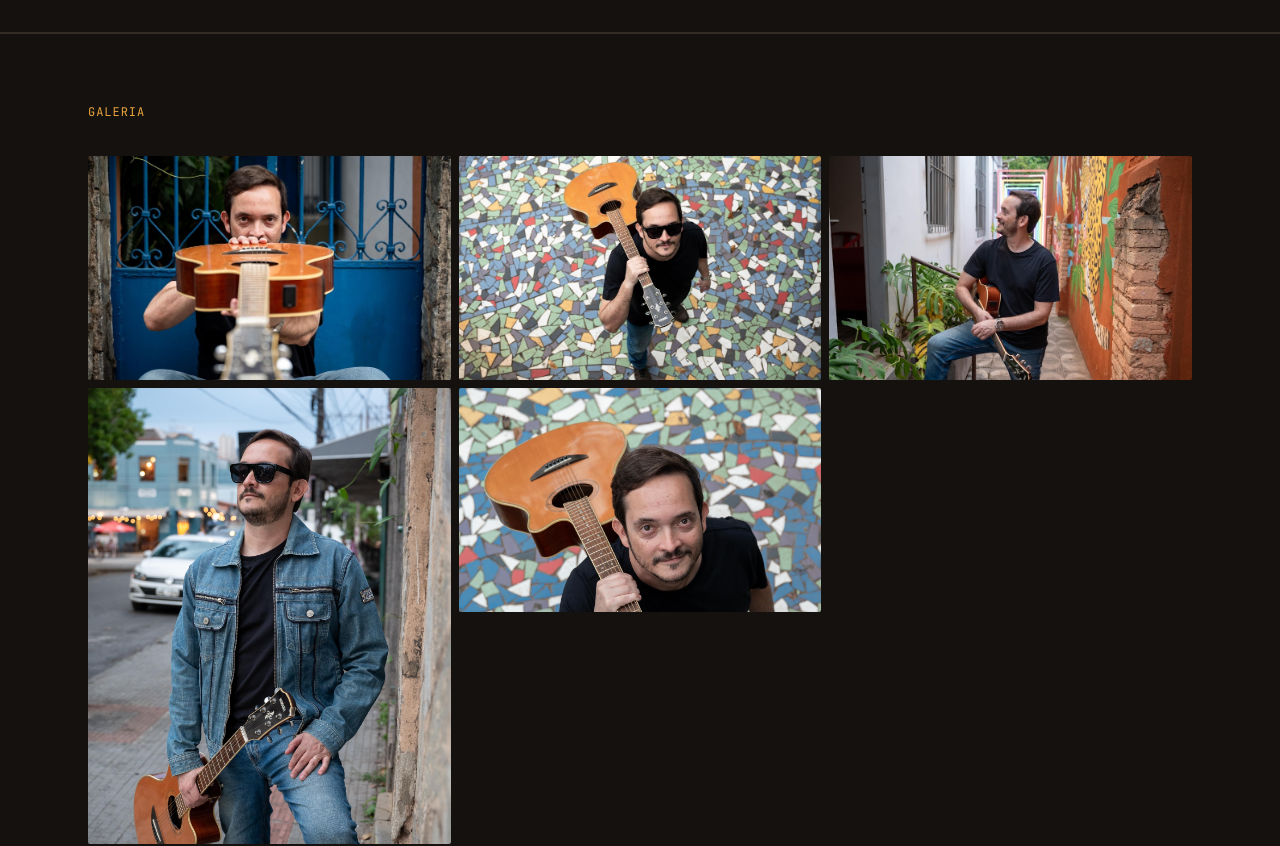
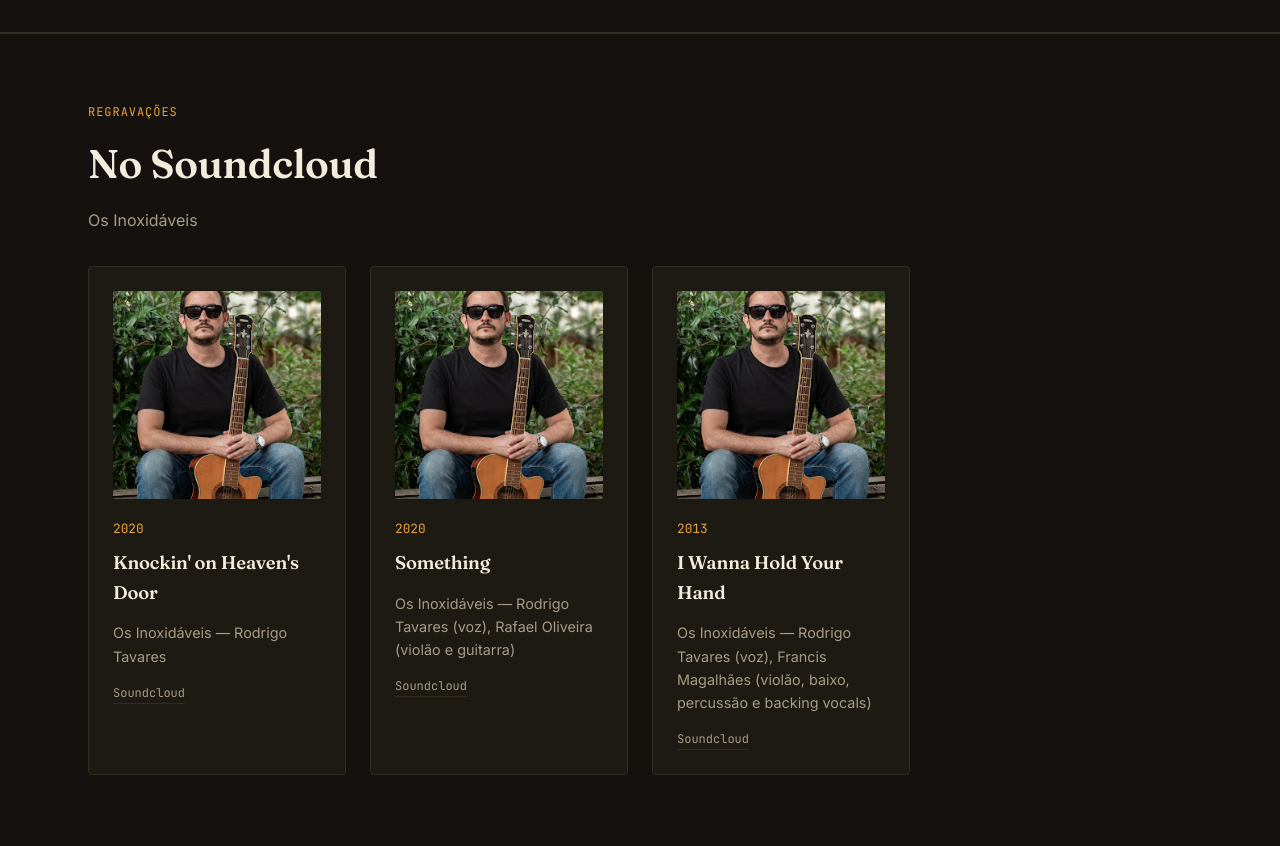
Before and after one commit to rodrigotavares79/rodrigotavares-site, a Next.js app: page /musica in a window 1280 px wide. Shown: the part 780-1626 px from the top of the page. Built offline with nearby package versions, Linux system fonts and the light colour scheme.

Commit message:
Add files via upload

```diff
--- a/app/musica/page.tsx
+++ b/app/musica/page.tsx
@@ -1,5 +1,4 @@
 import Footer from "@/components/Footer";
-import PhotoGrid, { Photo } from "@/components/PhotoGrid";
 
 const FAIXAS = [
   {
@@ -28,12 +27,31 @@ const FAIXAS = [
   },
 ];
 
-const GALERIA: Photo[] = [
-  { src: "/gallery/Rodrigo-1.jpg", label: "Foto 1" },
-  { src: "/gallery/Rodrigo-2.jpg", label: "Foto 2" },
-  { src: "/gallery/Rodrigo-4.jpg", label: "Foto 4" },
-  { src: "/gallery/Rodrigo-6.jpg", label: "Foto 6", tall: true },
-  { src: "/gallery/Rodrigo-8.jpg", label: "Foto 8" },
+const FAIXAS_SOUNDCLOUD = [
+  {
+    index: "C1",
+    titulo: "Knockin' on Heaven's Door",
+    ano: "2020",
+    descricao: "Os Inoxidáveis — Rodrigo Tavares",
+    capa: "/gallery/os-inoxidaveis-capa.jpg",
+    soundcloud: "https://soundcloud.com/osinoxidaveis/knockin-on-heavens-door",
+  },
+  {
+    index: "C2",
+    titulo: "Something",
+    ano: "2020",
+    descricao: "Os Inoxidáveis — Rodrigo Tavares (voz), Rafael Oliveira (violão e guitarra)",
+    capa: "/gallery/os-inoxidaveis-capa.jpg",
+    soundcloud: "https://soundcloud.com/osinoxidaveis/something",
+  },
+  {
+    index: "C3",
+    titulo: "I Wanna Hold Your Hand",
+    ano: "2013",
+    descricao: "Os Inoxidáveis — Rodrigo Tavares (voz), Francis Magalhães (violão, baixo, percussão e backing vocals)",
+    capa: "/gallery/os-inoxidaveis-capa.jpg",
+    soundcloud: "https://soundcloud.com/osinoxidaveis/i-wanna-hold-your-hand",
+  },
 ];
 
 export default function Musica() {
@@ -76,8 +94,32 @@ export default function Musica() {
 
       <section className="block" style={{ borderTop: "1px solid var(--border)" }}>
         <div className="container">
-          <span className="eyebrow">Galeria</span>
-          <PhotoGrid photos={GALERIA} />
+          <span className="eyebrow">Regravações</span>
+          <h2>No Soundcloud</h2>
+          <p className="text-muted" style={{ maxWidth: "34rem", marginTop: "0.75rem" }}>
+            Os Inoxidáveis
+          </p>
+
+          <div className="grid">
+            {FAIXAS_SOUNDCLOUD.map((faixa) => (
+              <div className="card" key={faixa.index}>
+                <div style={{ aspectRatio: "1 / 1", overflow: "hidden", borderRadius: "2px", marginBottom: "1rem" }}>
+                  {/* eslint-disable-next-line @next/next/no-img-element */}
+                  <img
+                    src={faixa.capa}
+                    alt={faixa.titulo}
+                    style={{ width: "100%", height: "100%", objectFit: "cover" }}
+                  />
+                </div>
+                <span className="index">{faixa.ano}</span>
+                <h3>{faixa.titulo}</h3>
+                <p>{faixa.descricao}</p>
+                <div className="links">
+                  <a href={faixa.soundcloud} target="_blank" rel="noopener noreferrer">Soundcloud</a>
+                </div>
+              </div>
+            ))}
+          </div>
         </div>
       </section>
 
```
Also changed, not shown: app/sobre/page.tsx (+16 -0 lines), public/gallery/os-inoxidaveis-capa.jpg (added).
